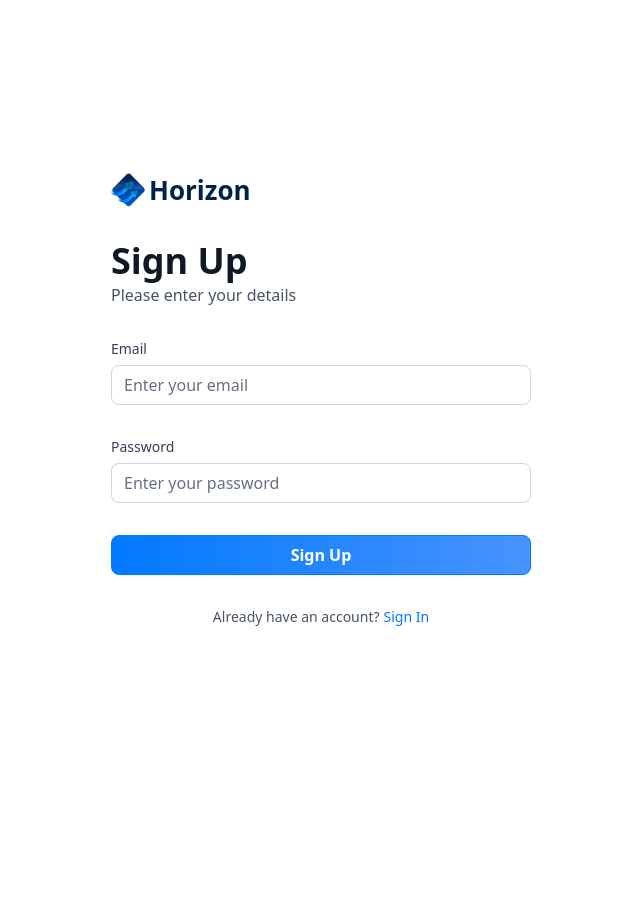
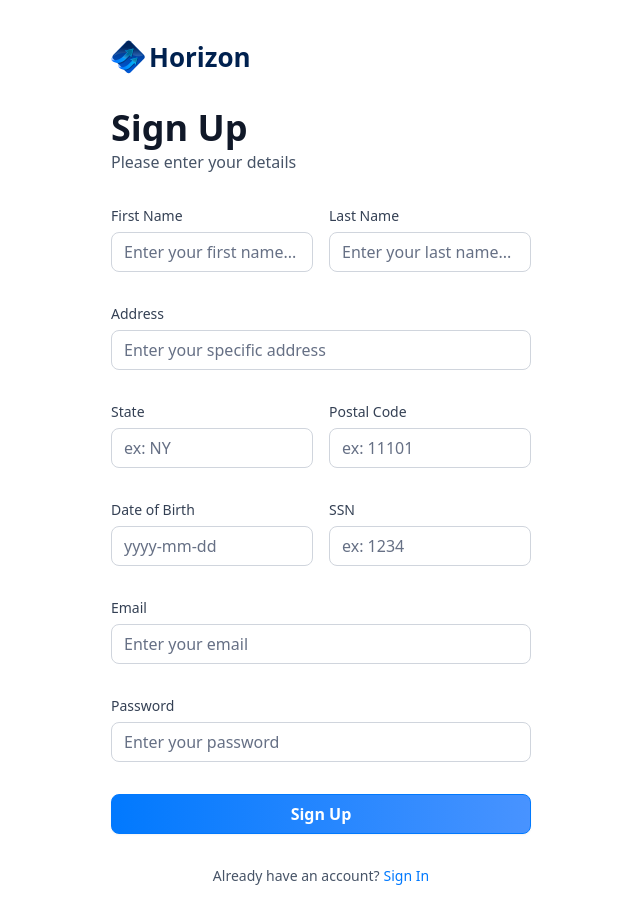
Before and after one commit to Khash90/jsm_banking, a Next.js app: page /sign-up in a window 1280 px wide. Shown: the whole page, without its empty margins (319-959 px from the left). Before the commit the page ends 800 px from the top, so only its background shows below. Built offline with nearby package versions, Linux system fonts and the light colour scheme.

Commit message:
Complete the sign-up form and make sign-in and sign-up log the correct info into the console

```diff
--- a/components/AuthForm.tsx
+++ b/components/AuthForm.tsx
@@ -18,11 +18,13 @@
 
 const AuthForm = ({ type }: { type: string }) => {
   const [user, setUser] = useState(null);
-  const [isLoading, setIsLoading] = useState(false)
+  const [isLoading, setIsLoading] = useState(false);
+
+  const formSchema = authFormSchema(type)
 
   // 1. Define your form.
-  const form = useForm<z.infer<typeof authFormSchema>>({
-    resolver: zodResolver(authFormSchema),
+  const form = useForm<z.infer<typeof formSchema>>({
+    resolver: zodResolver(formSchema),
     defaultValues: {
       email: "",
       password: ""
@@ -30,7 +32,7 @@
   });
 
   // 2. Define a submit handler.
-  function onSubmit(values: z.infer<typeof authFormSchema>) {
+  const onSubmit = async (values: z.infer<typeof formSchema>) => {
     // Do something with the form values.
     // ✅ This will be type-safe and validated.
     setIsLoading(true)
@@ -66,6 +68,61 @@
         <>
            <Form {...form}>
       <form onSubmit={form.handleSubmit(onSubmit)} className="space-y-8">
+
+        {/* additional inputs for signup */}
+        { type === 'sign-up' && (
+          <>
+          <div className="flex gap-4">
+              <CustomInput
+                control={form.control}
+                name="firstName"
+                label="First Name"
+                placeholder="Enter your first name..."
+              />
+              <CustomInput
+                control={form.control}
+                name="lastName"
+                label="Last Name"
+                placeholder="Enter your last name..."
+              />
+          </div>
+              <CustomInput
+                control={form.control}
+                name="address1"
+                label="Address"
+                placeholder="Enter your specific address"
+              />
+            <div className="flex gap-4">
+              <CustomInput
+                control={form.control}
+                name="state"
+                label="State"
+                placeholder="ex: NY"
+              />
+              <CustomInput
+                control={form.control}
+                name="postalCode"
+                label="Postal Code"
+                placeholder="ex: 11101"
+              />
+            </div>
+            <div className="flex gap-4">
+              <CustomInput
+                control={form.control}
+                name="dateOfBirth"
+                label="Date of Birth"
+                placeholder="yyyy-mm-dd"
+              />
+              <CustomInput
+                control={form.control}
+                name="ssn"
+                label="SSN"
+                placeholder="ex: 1234"
+              />
+            </div>
+          </>
+        )}
+
         <CustomInput
           control={form.control}
           name="email"
--- a/components/CustomInput.tsx
+++ b/components/CustomInput.tsx
@@ -6,9 +6,11 @@
 import { authFormSchema } from "@/lib/utils";
 
 
+const formSchema = authFormSchema('sign-up')
+
 interface CustomInput {
-    control: Control<z.infer<typeof authFormSchema>>,
-    name: FieldPath<z.infer<typeof authFormSchema>>,
+    control: Control<z.infer<typeof formSchema>>,
+    name: FieldPath<z.infer<typeof formSchema>>,
     label: string,
     placeholder: string
 }
--- a/components/MobileNav.tsx
+++ b/components/MobileNav.tsx
@@ -3,10 +3,7 @@
   Sheet,
   SheetClose,
   SheetContent,
-  SheetDescription,
-  SheetHeader,
-  SheetTitle,
-  SheetTrigger,
+  SheetTrigger
 } from "@/components/ui/sheet";
 import { sidebarLinks } from "@/constants";
 import { cn } from "@/lib/utils";
--- a/lib/utils.ts
+++ b/lib/utils.ts
@@ -195,7 +195,14 @@
   return date > twoDaysAgo ? "Processing" : "Success";
 };
 
-export const authFormSchema = z.object({
+export const authFormSchema = (type: string) => z.object({
+  firstName: type === 'sign-in' ? z.string().optional() : z.string().min(3) ,
+  lastName: type === 'sign-in' ? z.string().optional() : z.string().min(3) ,
+  address1: type === 'sign-in' ? z.string().optional() : z.string().max(50) ,
+  state: type === 'sign-in' ? z.string().optional() : z.string().min(2).max(2) ,
+  postalCode: type === 'sign-in' ? z.string().optional() : z.string().min(3).max(6) ,
+  dateOfBirth: type === 'sign-in' ? z.string().optional() : z.string().min(3) ,
+  ssn: type === 'sign-in' ? z.string().optional() : z.string().min(3),
   email: z.string().email(),
-  password: z.string().min(8)
+  password: z.string().min(8),
 });
```
